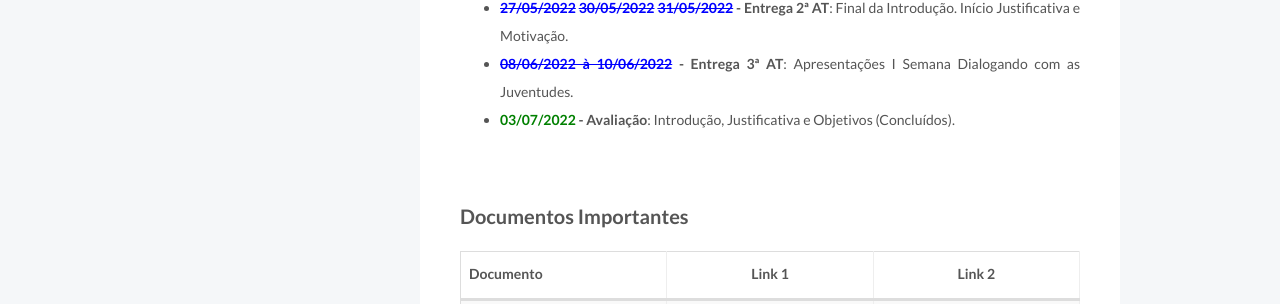
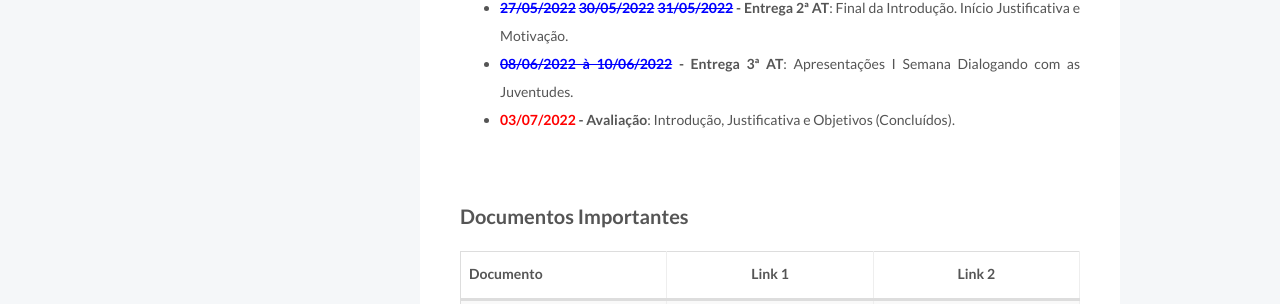
Before and after one commit to fdoliv/fdoliv.github.io, a Jekyll site: the page built from courses/pi/index.md, in a window 1280 px wide. Shown: the part 1290-1594 px from the top of the page. Built offline with Jekyll 4.4.1, drawn with Linux system fonts in a browser that asks for light colours.

Commit message:
Mudança na cor da data

```diff
--- a/courses/pi/index.md
+++ b/courses/pi/index.md
@@ -35,7 +35,7 @@ Exemplo de envio:
 * **<span style="color:blue"><s>06/05/2022</s> <s>10/05/2022</s></span> - Entrega 1ª AT**: Introdução.
 * **<span style="color:blue"><s>27/05/2022</s></span> <span style="color:blue"><s>30/05/2022</s></span> <span style="color:blue"><s>31/05/2022</s></span> - Entrega 2ª AT**: Final da Introdução. Início Justificativa e Motivação.
 * **<span style="color:blue"><s>08/06/2022 à 10/06/2022</s></span> - Entrega 3ª AT**: Apresentações I Semana Dialogando com as Juventudes.
-* **<span style="color:green">03/07/2022</span> - Avaliação**: Introdução, Justificativa e Objetivos (Concluídos).
+* **<span style="color:red">03/07/2022</span> - Avaliação**: Introdução, Justificativa e Objetivos (Concluídos).
 
 
 <br/>
```
